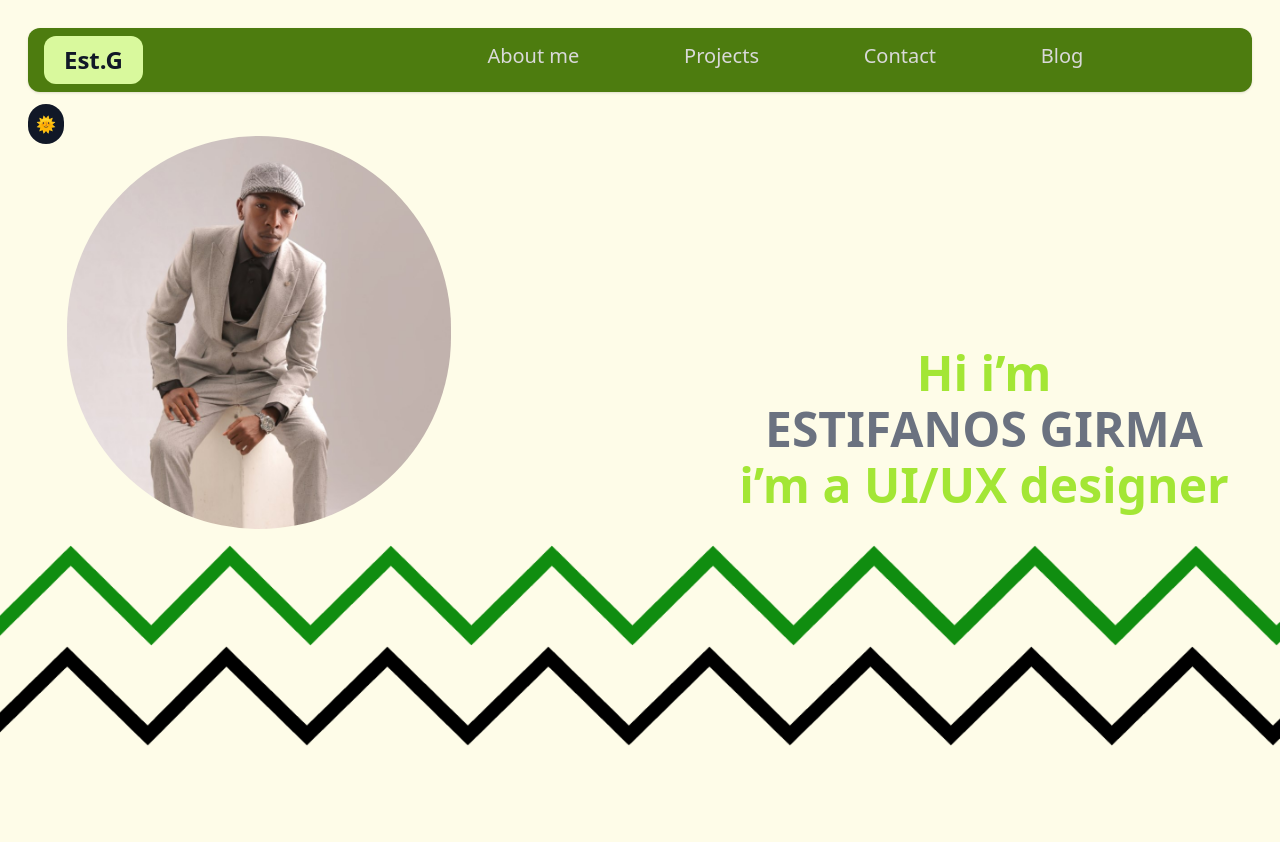
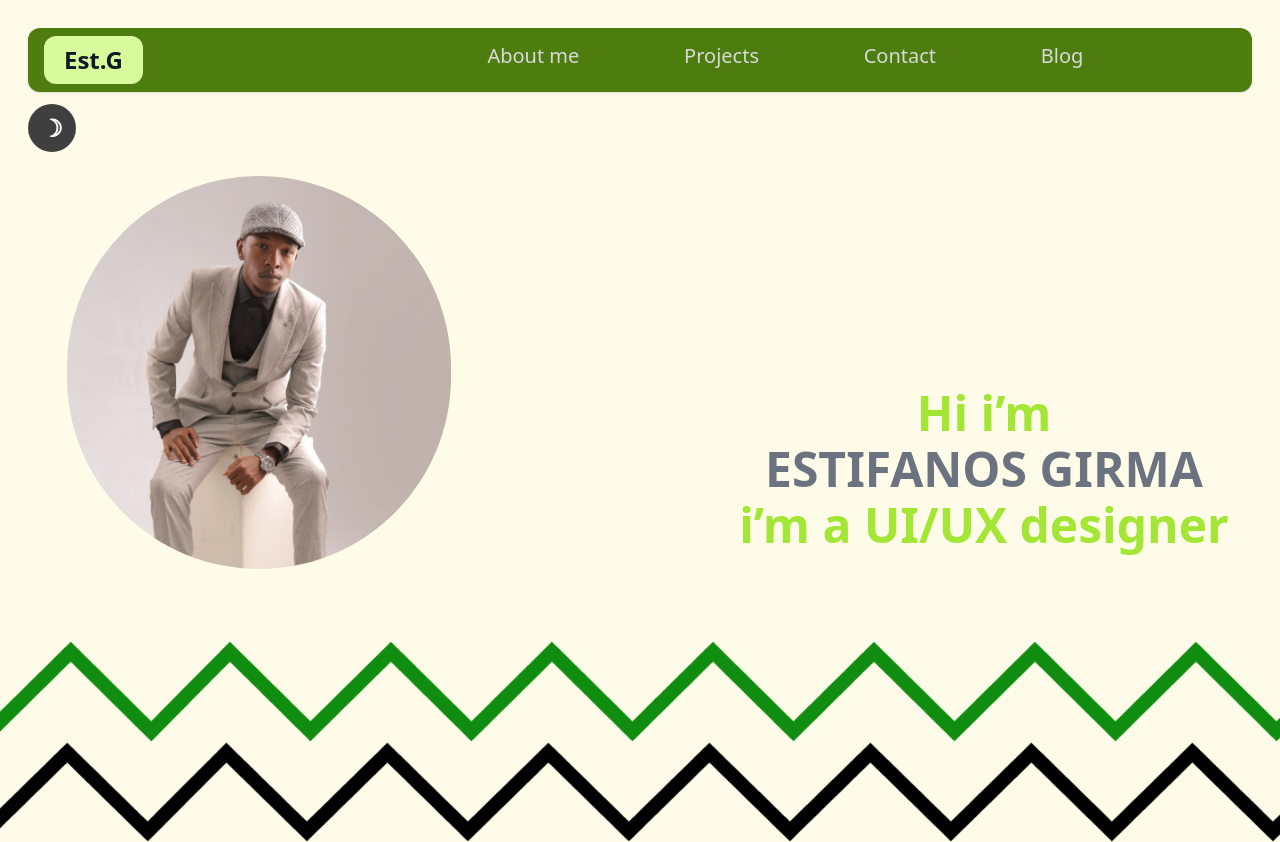
Before and after one commit to Estif-Gi/my-second-portfolio, a React (Vite) app: page / in a window 1280 px wide. Before the commit the page ends 800 px from the top, so only its background shows below. Built offline with nearby package versions, Linux system fonts and the light colour scheme; what tailwindcss-motion would draw is missing.

Commit message:
tailwind

```diff
--- a/src/App.jsx
+++ b/src/App.jsx
@@ -9,9 +9,9 @@ function App() {
 
   return (
     <>
-      <div>
       <Navbar/>
 
+      <div className=' flex justify-center sm:mb-14 mt-10'>
       <Home/>
       </div>
 
--- a/src/components/ThemeToggle.jsx
+++ b/src/components/ThemeToggle.jsx
@@ -16,7 +16,7 @@ const Theme = () => {
     } else {
         document.documentElement.classList.remove("dark");
         localStorage.setItem("theme", "light");
-      setImage("zigzag 3");
+        setImage("zigzag 3");
 
     }
 
@@ -40,11 +40,13 @@ const Theme = () => {
         />
       </div>
 
+
+
       <button
         onClick={toggleTheme}
-        className="absolute top-24 left-7 mt-2 dark:bg-yellow-50 bg-gray-900 text-white p-2 rounded-full font-bold dark:text-black flex justify-self-end "
+        className="absolute top-24 left-7 mt-2 md:text-2xl md:w-12 text-md w-10  dark:bg-yellow-50 bg-allbg text-white p-2 rounded-full font-bold dark:text-black flex justify-center "
       >
-        {isDark ? "🌙" : "🌞" }
+        {isDark ? "✹" : "☽" }
       </button>
       </>
 
```
Also changed, not shown: 1 other file (tests, documents, lock files or other folders).
